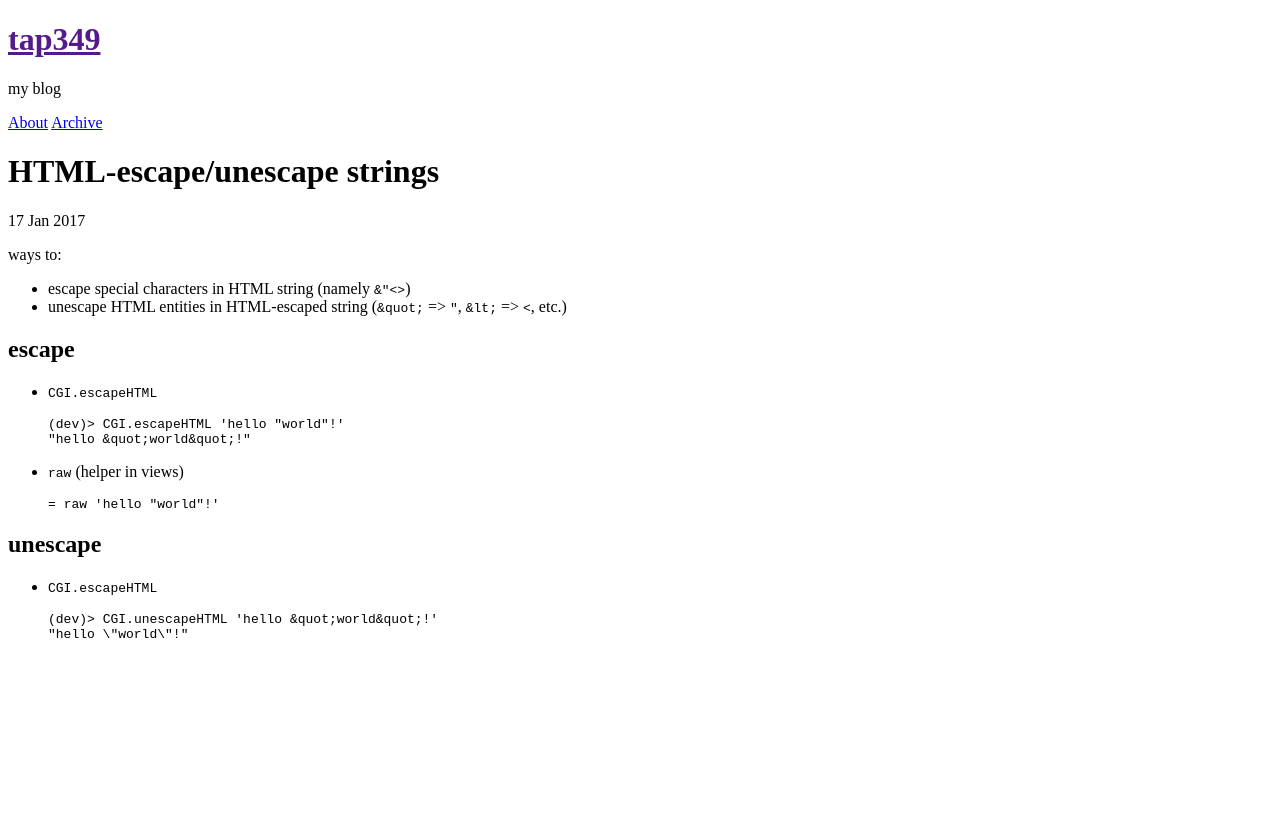
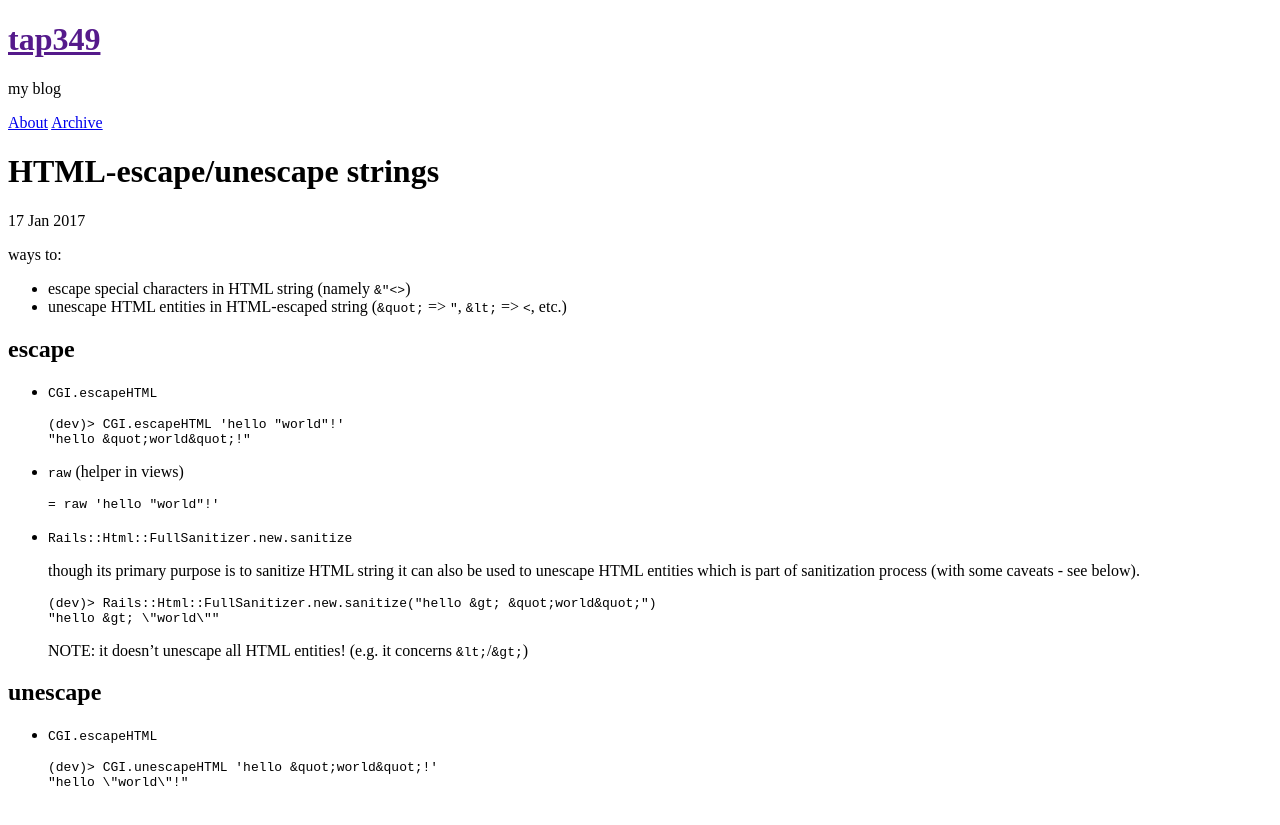
Before and after one commit to tap349/tap349.github.io, a Jekyll site: the page built from _posts/2017-01-17-HTML-escape-strings.md, in a window 1280 px wide. Shown: the top 825 px of the page. Built offline with Jekyll 4.4.1, drawn with Linux system fonts in a browser that asks for light colours.

Commit message:
update 2017-01-18_14:45:04

````diff
--- a/_posts/2017-01-17-HTML-escape-strings.md
+++ b/_posts/2017-01-17-HTML-escape-strings.md
@@ -28,6 +28,19 @@ ways to:
   = raw 'hello "world"!'
   ```
 
+- `Rails::Html::FullSanitizer.new.sanitize`
+
+  though its primary purpose is to sanitize HTML string
+  it can also be used to unescape HTML entities which is part
+  of sanitization process (with some caveats - see below).
+
+  ```ruby
+  (dev)> Rails::Html::FullSanitizer.new.sanitize("hello &gt; &quot;world&quot;")
+  "hello &gt; \"world\""
+  ```
+
+  NOTE: it doesn't unescape all HTML entities! (e.g. it concerns `&lt;`/`&gt;`)
+
 ## unescape
 
 - `CGI.escapeHTML`
````
